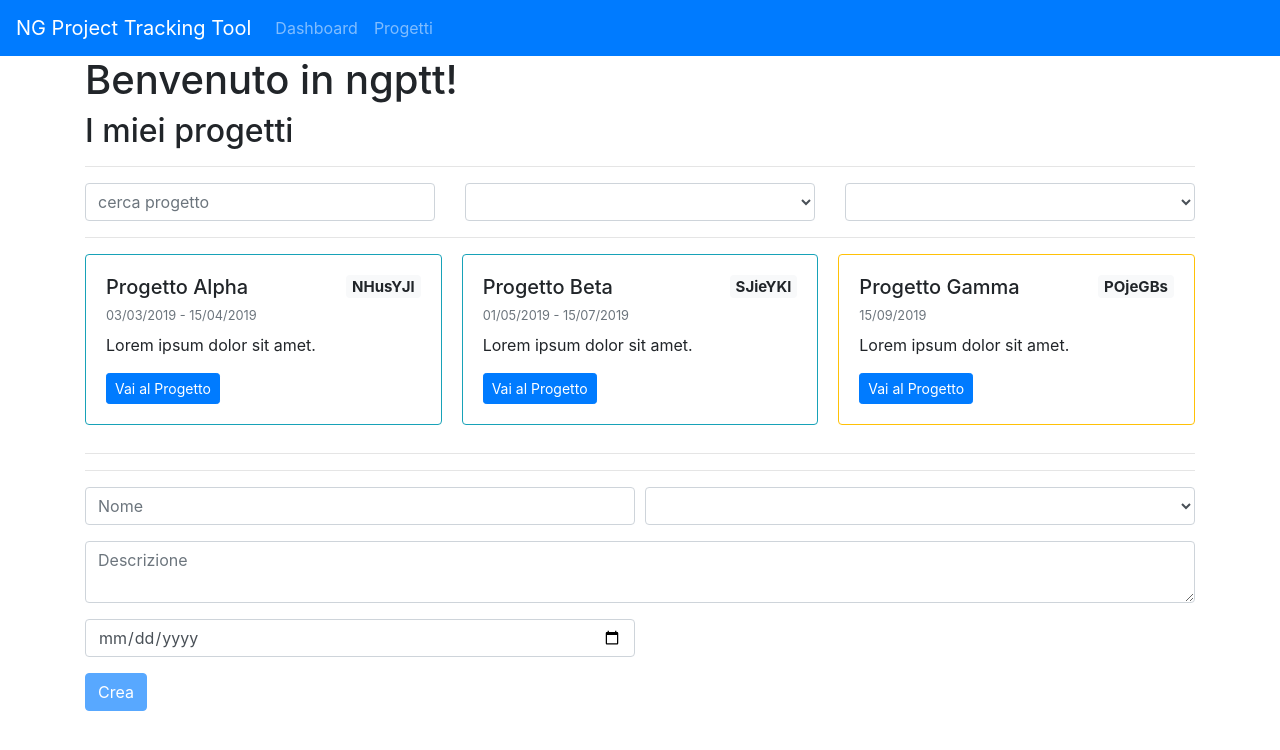
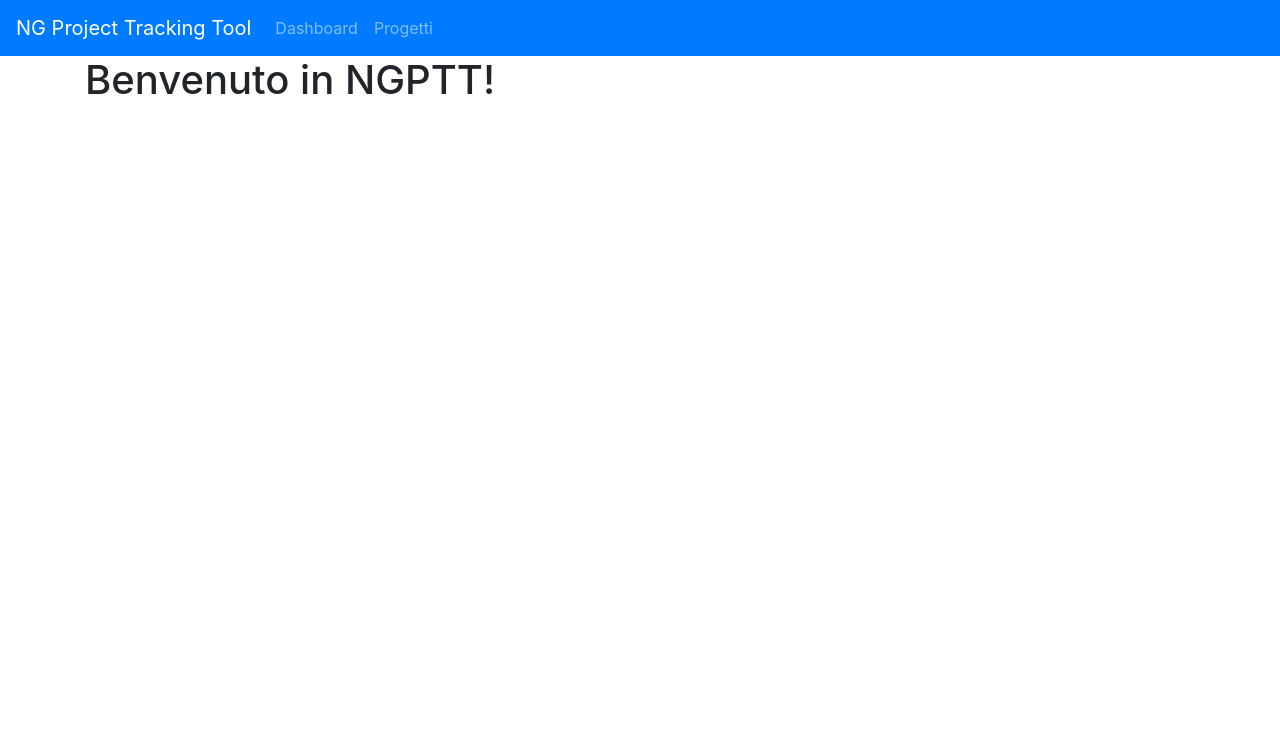
Before and after one commit to xantrix/ngptt, an Angular app: page /dashboard in a window 1280 px wide. Shown: the top 750 px of the page. Built offline with nearby package versions, Linux system fonts and the light colour scheme.

Commit message:
Update AppModule and AppComponent with Routing

```diff
--- a/src/app/app.component.html
+++ b/src/app/app.component.html
@@ -13,8 +13,5 @@
 </nav>
 
 <div class="container">
-  <div>
-    <h1>Benvenuto in {{ title }}!</h1>
-  </div>
-  <ngptt-project-list></ngptt-project-list>
+  <router-outlet></router-outlet>
 </div>
--- a/src/app/app.component.ts
+++ b/src/app/app.component.ts
@@ -5,6 +5,4 @@ import { Component } from '@angular/core';
   templateUrl: './app.component.html',
   styleUrls: ['./app.component.css'],
 })
-export class AppComponent {
-  title = 'ngptt';
-}
+export class AppComponent {}
```
Also changed, not shown: src/app/app.module.ts (+6 -2 lines).
